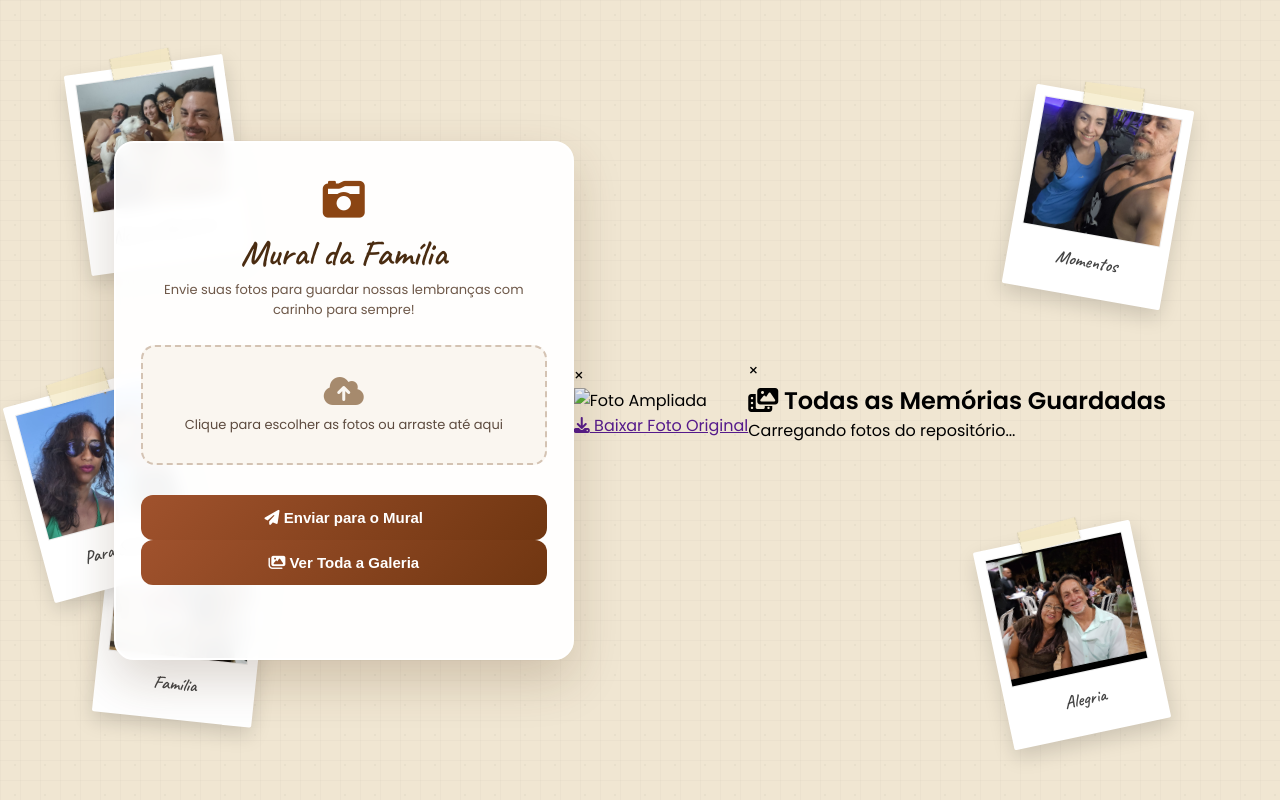
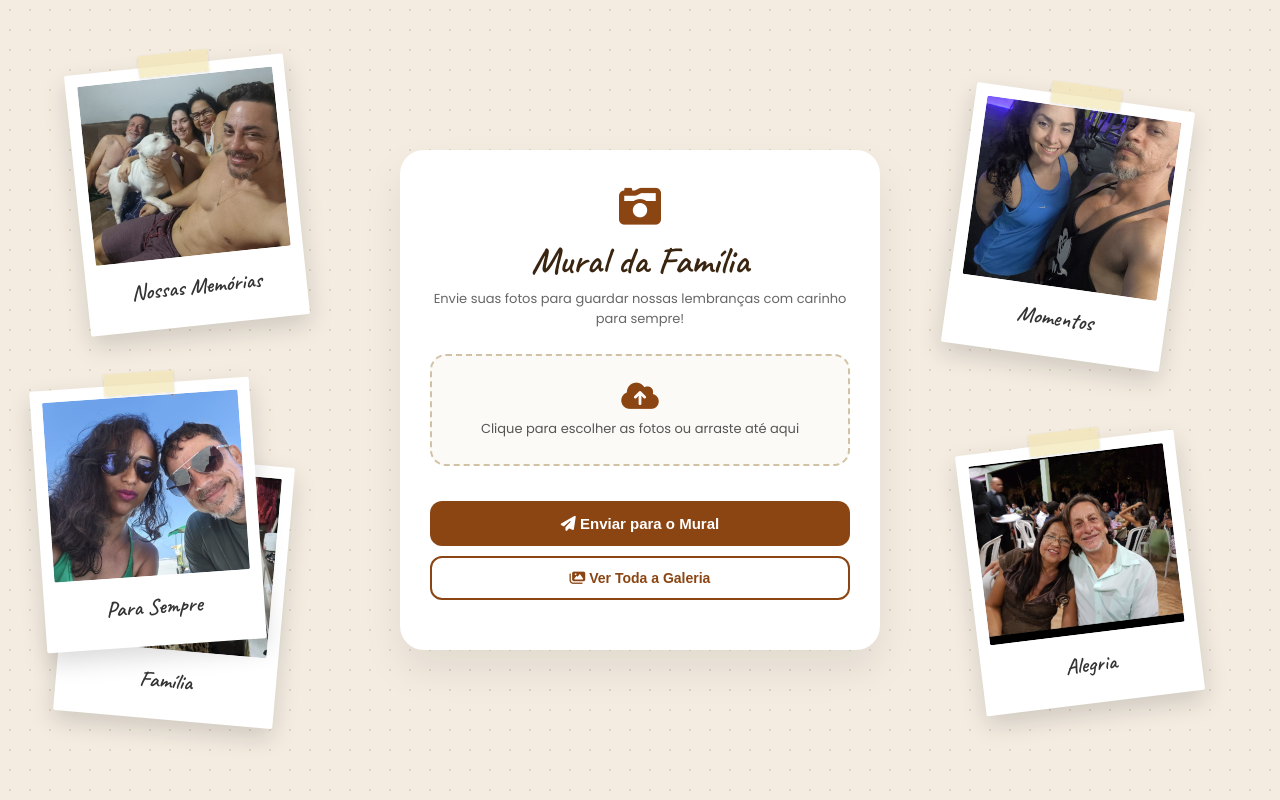
Before and after one commit to janino-professor/fotos, a Flask app: page / in a window 1280 px wide. Run offline with Flask 3, Linux system fonts and the light colour scheme.

Commit message:
Add files via upload

```diff
--- a/static/css/style.css
+++ b/static/css/style.css
@@ -6,95 +6,94 @@
 
 body {
     font-family: 'Poppins', sans-serif;
-    /* Fundo imitando parede de madeira clara ou textura aconchegante */
-    background-color: #f0e6d2;
-    background-image:
-        radial-gradient(rgba(0,0,0,0.03) 1px, transparent 0),
-        linear-gradient(to right, rgba(0,0,0,0.02) 1px, transparent 1px),
-        linear-gradient(to bottom, rgba(0,0,0,0.02) 1px, transparent 1px);
-    background-size: 30px 30px, 20px 20px, 20px 20px;
+    background-color: #f4ece1;
+    background-image: radial-gradient(#e0d5c1 1px, transparent 1px);
+    background-size: 20px 20px;
     min-height: 100vh;
     display: flex;
     justify-content: center;
     align-items: center;
+    position: relative;
+    overflow-x: hidden;
     padding: 20px;
-    overflow-x: hidden;
-    position: relative;
 }
 
-/* --- MURAL DE POLAROIDS NO FUNDO --- */
+/* Mural de Fotos ao Fundo */
 .mural-background {
-    position: fixed;
+    position: absolute;
     top: 0;
     left: 0;
-    width: 100vw;
-    height: 100vh;
-    pointer-events: none; /* Deixa clicar no formulário sem atrapalhar */
+    width: 100%;
+    height: 100%;
     z-index: 1;
+    pointer-events: none;
 }
 
+/* Estilo Polaroids no Fundo */
 .polaroid {
     position: absolute;
-    background: #ffffff;
-    padding: 10px 10px 25px 10px;
-    box-shadow: 0 8px 20px rgba(0, 0, 0, 0.15);
+    background: white;
+    padding: 12px 12px 25px 12px;
+    box-shadow: 0 10px 25px rgba(0,0,0,0.15);
     border-radius: 2px;
-    text-align: center;
-    width: 160px;
-    transition: transform 0.3s ease;
+    transition: transform 0.3s ease, box-shadow 0.3s ease;
+    pointer-events: auto;
+    cursor: pointer;
+    width: 220px;
+}
+
+.polaroid:hover {
+    transform: scale(1.08) rotate(0deg) !important;
+    z-index: 10;
+    box-shadow: 0 15px 35px rgba(0,0,0,0.25);
 }
 
 .polaroid img {
     width: 100%;
-    height: 130px;
+    height: 180px;
     object-fit: cover;
-    border: 1px solid #eee;
+    border-radius: 2px;
 }
 
 .polaroid span {
+    display: block;
+    text-align: center;
     font-family: 'Caveat', cursive;
-    font-size: 18px;
-    color: #444;
-    display: block;
-    margin-top: 8px;
+    font-size: 22px;
+    color: #333;
+    margin-top: 10px;
 }
 
-/* Fita Adesiva Transparente (Fita Crepe) */
 .tape {
     position: absolute;
     top: -12px;
-    left: 30%;
-    width: 60px;
+    left: 50%;
+    transform: translateX(-50%);
+    width: 70px;
     height: 22px;
-    background-color: rgba(243, 230, 190, 0.65);
+    background-color: rgba(243, 230, 180, 0.7);
     box-shadow: 0 1px 3px rgba(0,0,0,0.1);
-    transform: rotate(-3deg);
-    border-left: 1px dashed rgba(0,0,0,0.1);
-    border-right: 1px dashed rgba(0,0,0,0.1);
 }
 
-/* Posicionamento e Rotações Únicas das Fotos no Mural */
-.p1 { top: 8%; left: 6%; transform: rotate(-8deg); }
-.p2 { top: 12%; right: 8%; transform: rotate(10deg); }
-.p3 { bottom: 10%; left: 8%; transform: rotate(6deg); }
-.p4 { bottom: 8%; right: 10%; transform: rotate(-12deg); }
-.p5 { top: 48%; left: 2%; transform: rotate(-15deg); }
+.p1 { top: 8%; left: 6%; transform: rotate(-6deg); }
+.p2 { top: 12%; right: 8%; transform: rotate(8deg); }
+.p3 { bottom: 10%; left: 5%; transform: rotate(5deg); }
+.p4 { bottom: 12%; right: 7%; transform: rotate(-7deg); }
+.p5 { top: 48%; left: 3%; transform: rotate(-4deg); }
 
-/* --- CARD DO FORMULÁRIO CENTRAL --- */
+/* Card Central */
 .container {
+    position: relative;
+    z-index: 5;
     width: 100%;
-    max-width: 460px;
-    position: relative;
-    z-index: 10; /* Fica acima do mural */
+    max-width: 480px;
 }
 
 .card {
-    background: rgba(255, 255, 255, 0.95);
-    backdrop-filter: blur(8px);
-    border-radius: 20px;
-    padding: 35px 25px;
-    box-shadow: 0 20px 50px rgba(74, 44, 17, 0.2);
-    border: 2px solid #ffffff;
+    background: #ffffff;
+    padding: 35px 30px;
+    border-radius: 24px;
+    box-shadow: 0 20px 40px rgba(0,0,0,0.08);
     text-align: center;
 }
 
@@ -106,67 +105,66 @@
 
 .header h1 {
     font-family: 'Caveat', cursive;
-    font-size: 36px;
-    color: #4a2c11;
-    margin-bottom: 4px;
+    font-size: 38px;
+    color: #3a2510;
+    margin-bottom: 5px;
 }
 
 .header p {
     font-size: 13px;
-    color: #6e5849;
+    color: #666;
     margin-bottom: 25px;
 }
 
+/* Área de Upload */
 .file-drop-area {
+    border: 2px dashed #d1c2a5;
+    border-radius: 16px;
+    padding: 25px 15px;
+    background-color: #fcfaf7;
+    cursor: pointer;
     position: relative;
-    border: 2px dashed #d4c3b3;
-    border-radius: 14px;
-    padding: 28px 15px;
-    background-color: #faf6f0;
-    cursor: pointer;
-    transition: all 0.3s ease;
+    transition: all 0.2s ease;
 }
 
 .file-drop-area:hover {
-    background-color: #f3ece3;
     border-color: #8b4513;
+    background-color: #f7f1e8;
 }
 
 .upload-icon {
-    font-size: 32px;
-    color: #a68a6d;
+    font-size: 30px;
+    color: #8b4513;
     margin-bottom: 8px;
     display: block;
 }
 
 .file-msg {
     font-size: 13px;
-    color: #5c4a3e;
+    color: #555;
     display: block;
 }
 
-.file-drop-area input[type="file"] {
+.file-drop-area input[type=file] {
     position: absolute;
     left: 0;
     top: 0;
+    width: 100%;
     height: 100%;
-    width: 100%;
     opacity: 0;
     cursor: pointer;
 }
 
 .file-list {
-    margin: 15px 0;
+    margin-top: 15px;
+    text-align: left;
     font-size: 13px;
     color: #444;
-    text-align: left;
-    max-height: 100px;
-    overflow-y: auto;
 }
 
 button {
     width: 100%;
-    background: linear-gradient(135deg, #a0522d, #703611);
+    background-color: #8b4513;
     color: white;
     border: none;
     padding: 14px;
@@ -174,34 +172,222 @@
     font-size: 15px;
     font-weight: 600;
     cursor: pointer;
-    transition: transform 0.2s, box-shadow 0.2s;
+    margin-top: 20px;
+    transition: background 0.2s;
 }
 
 button:hover {
-    transform: translateY(-2px);
-    box-shadow: 0 6px 18px rgba(112, 54, 17, 0.35);
+    background-color: #6d340d;
 }
 
-button:disabled {
-    background: #ccc;
-    cursor: not-allowed;
-    transform: none;
+.btn-secondary {
+    width: 100%;
+    background-color: transparent;
+    color: #8b4513;
+    border: 2px solid #8b4513;
+    padding: 12px;
+    border-radius: 12px;
+    font-size: 14px;
+    font-weight: 600;
+    cursor: pointer;
+    margin-top: 10px;
+    transition: all 0.2s ease;
+}
+
+.btn-secondary:hover {
+    background-color: #8b4513;
+    color: #ffffff;
 }
 
 .status-msg {
-    margin-top: 18px;
-    font-size: 14px;
-    font-weight: 500;
-    min-height: 20px;
+    margin-top: 15px;
+    font-size: 13px;
 }
 
 .status-success { color: #2e7d32; }
 .status-error { color: #c62828; }
 
-/* Esconde algumas polaroids em telas menores de celular para não poluir */
-@media (max-width: 768px) {
-    .p5 { display: none; }
-    .polaroid { width: 120px; padding: 6px 6px 18px 6px; }
-    .polaroid img { height: 95px; }
-    .polaroid span { font-size: 14px; }
+/* Modais Geral */
+.modal {
+    display: none;
+    position: fixed;
+    z-index: 2000; /* Z-index alto para ficar sobre tudo */
+    left: 0;
+    top: 0;
+    width: 100%;
+    height: 100%;
+    background-color: rgba(0, 0, 0, 0.75);
+    backdrop-filter: blur(5px);
+    justify-content: center;
+    align-items: center;
+    animation: fadeIn 0.3s ease;
 }
+
+/* Modal de Zoom */
+.modal-content {
+    position: relative;
+    background-color: #fff;
+    padding: 20px 20px 25px 20px;
+    border-radius: 8px;
+    max-width: 90%;
+    max-height: 90vh;
+    box-shadow: 0 10px 30px rgba(0,0,0,0.5);
+    text-align: center;
+    transform: scale(0.9);
+    animation: zoomIn 0.3s ease forwards;
+}
+
+.modal-polaroid img {
+    max-width: 100%;
+    max-height: 60vh;
+    object-fit: contain;
+    border-radius: 4px;
+}
+
+.modal-polaroid p {
+    font-family: 'Caveat', cursive;
+    font-size: 26px;
+    color: #444;
+    margin-top: 10px;
+}
+
+.close-btn {
+    position: absolute;
+    top: -15px;
+    right: -15px;
+    background: #8b4513;
+    color: white;
+    width: 35px;
+    height: 35px;
+    border-radius: 50%;
+    font-size: 22px;
+    line-height: 33px;
+    cursor: pointer;
+    box-shadow: 0 2px 8px rgba(0,0,0,0.3);
+}
+
+.modal-actions {
+    margin-top: 15px;
+}
+
+.btn-download {
+    display: inline-block;
+    background: #2e7d32;
+    color: white;
+    padding: 10px 20px;
+    border-radius: 8px;
+    text-decoration: none;
+    font-size: 14px;
+    font-weight: 600;
+    transition: background 0.2s;
+}
+
+.btn-download:hover {
+    background: #1b5e20;
+}
+
+/* Modal da Galeria em Grid */
+.gallery-modal-content {
+    position: relative;
+    background-color: #ffffff;
+    padding: 25px;
+    border-radius: 20px;
+    width: 90%;
+    max-width: 900px;
+    max-height: 85vh;
+    box-shadow: 0 15px 35px rgba(0, 0, 0, 0.4);
+    display: flex;
+    flex-direction: column;
+    animation: zoomIn 0.3s ease forwards;
+    z-index: 1001;
+}
+
+.gallery-modal-content h2 {
+    font-family: 'Caveat', cursive;
+    font-size: 32px;
+    color: #3a2510;
+    margin-bottom: 20px;
+    text-align: center;
+    flex-shrink: 0;
+}
+
+.gallery-grid {
+    display: grid;
+    grid-template-columns: repeat(auto-fill, minmax(130px, 1fr));
+    gap: 15px;
+    overflow-y: auto;
+    padding: 10px;
+    max-height: 60vh;
+}
+
+.gallery-grid::-webkit-scrollbar {
+    width: 8px;
+}
+.gallery-grid::-webkit-scrollbar-thumb {
+    background-color: #8b4513;
+    border-radius: 4px;
+}
+.gallery-grid::-webkit-scrollbar-track {
+    background: #f1f1f1;
+}
+
+.grid-item {
+    position: relative;
+    width: 100%;
+    height: 130px;
+    border-radius: 10px;
+    overflow: hidden;
+    cursor: pointer;
+    box-shadow: 0 4px 8px rgba(0,0,0,0.15);
+    background-color: #eee;
+}
+
+.grid-item img {
+    width: 100% !important;
+    height: 100% !important;
+    object-fit: cover !important;
+    display: block;
+    transition: transform 0.3s ease;
+}
+
+.grid-overlay {
+    position: absolute;
+    top: 0;
+    left: 0;
+    width: 100%;
+    height: 100%;
+    background: rgba(0, 0, 0, 0.4);
+    display: flex;
+    justify-content: center;
+    align-items: center;
+    color: white;
+    font-size: 20px;
+    opacity: 0;
+    transition: opacity 0.2s ease;
+}
+
+.grid-item:hover img {
+    transform: scale(1.1);
+}
+
+.grid-item:hover .grid-overlay {
+    opacity: 1;
+}
+
+.loading-txt {
+    grid-column: 1 / -1;
+    text-align: center;
+    color: #666;
+    font-size: 15px;
+    padding: 40px 0;
+}
+
+@keyframes fadeIn {
+    from { opacity: 0; }
+    to { opacity: 1; }
+}
+
+@keyframes zoomIn {
+    from { transform: scale(0.7); }
+    to { transform: scale(1); }
+}
--- a/static/js/script.js
+++ b/static/js/script.js
@@ -1,3 +1,78 @@
+// Funções para controle do Modal de Zoom e Download
+function abrirModal(urlFoto, legenda) {
+    // Esconde a galeria em grid caso ela esteja aberta
+    const galleryModal = document.getElementById('galleryModal');
+    if (galleryModal) {
+        galleryModal.style.display = 'none';
+    }
+
+    const modal = document.getElementById('photoModal');
+    const modalImg = document.getElementById('modalImg');
+    const modalCaption = document.getElementById('modalCaption');
+    const downloadBtn = document.getElementById('downloadBtn');
+
+    modalImg.src = urlFoto;
+    modalCaption.innerText = legenda || 'Foto de Família';
+    downloadBtn.href = urlFoto;
+
+    modal.style.display = 'flex';
+}
+
+function fecharModal(event) {
+    if (event.target.id === 'photoModal') {
+        document.getElementById('photoModal').style.display = 'none';
+    }
+}
+
+function fecharModalDirect() {
+    document.getElementById('photoModal').style.display = 'none';
+}
+
+// Funções para a Galeria em Grid (Todas as Fotos)
+async function abrirGaleria() {
+    const galleryModal = document.getElementById('galleryModal');
+    const galleryGrid = document.getElementById('galleryGrid');
+
+    galleryModal.style.display = 'flex';
+    galleryGrid.innerHTML = '<p class="loading-txt">Carregando fotos do repositório...</p>';
+
+    try {
+        const response = await fetch('/todas-as-fotos');
+        const data = await response.json();
+
+        if (data.fotos && data.fotos.length > 0) {
+            let html = '';
+            data.fotos.forEach(foto => {
+                const url = foto.tipo === 'github' ? foto.url : foto.url;
+                html += `
+                    <div class="grid-item" onclick="abrirModal('${url}', '${foto.nome}')">
+                        <img src="${url}" alt="${foto.nome}" loading="lazy">
+                        <div class="grid-overlay">
+                            <i class="fa-solid fa-magnifying-glass-plus"></i>
+                        </div>
+                    </div>
+                `;
+            });
+            galleryGrid.innerHTML = html;
+        } else {
+            galleryGrid.innerHTML = '<p class="loading-txt">Nenhuma foto encontrada no repositório.</p>';
+        }
+    } catch (err) {
+        galleryGrid.innerHTML = `<p class="loading-txt">Erro ao carregar galeria: ${err.message}</p>`;
+    }
+}
+
+function fecharGaleria(event) {
+    if (event.target.id === 'galleryModal') {
+        document.getElementById('galleryModal').style.display = 'none';
+    }
+}
+
+function fecharGaleriaDirect() {
+    document.getElementById('galleryModal').style.display = 'none';
+}
+
+// Função de Upload para a API Flask / GitHub
 async function enviarFotos() {
     const input = document.getElementById('fileInput');
     const statusDiv = document.getElementById('status');
```
